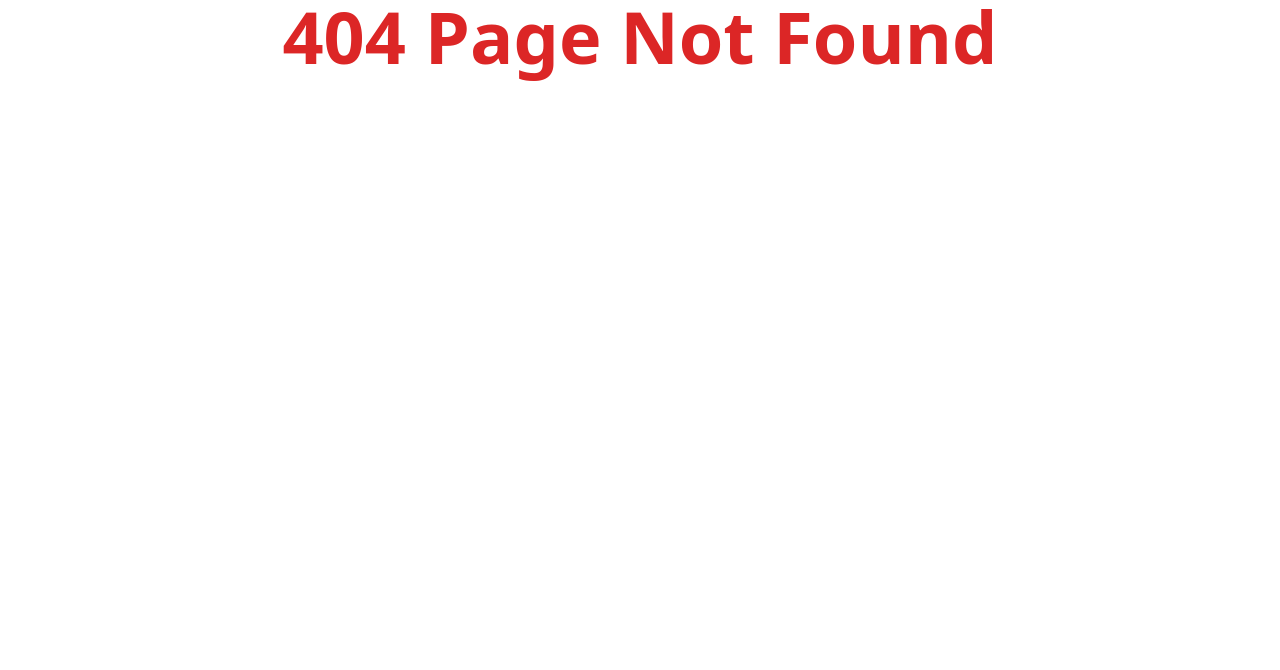
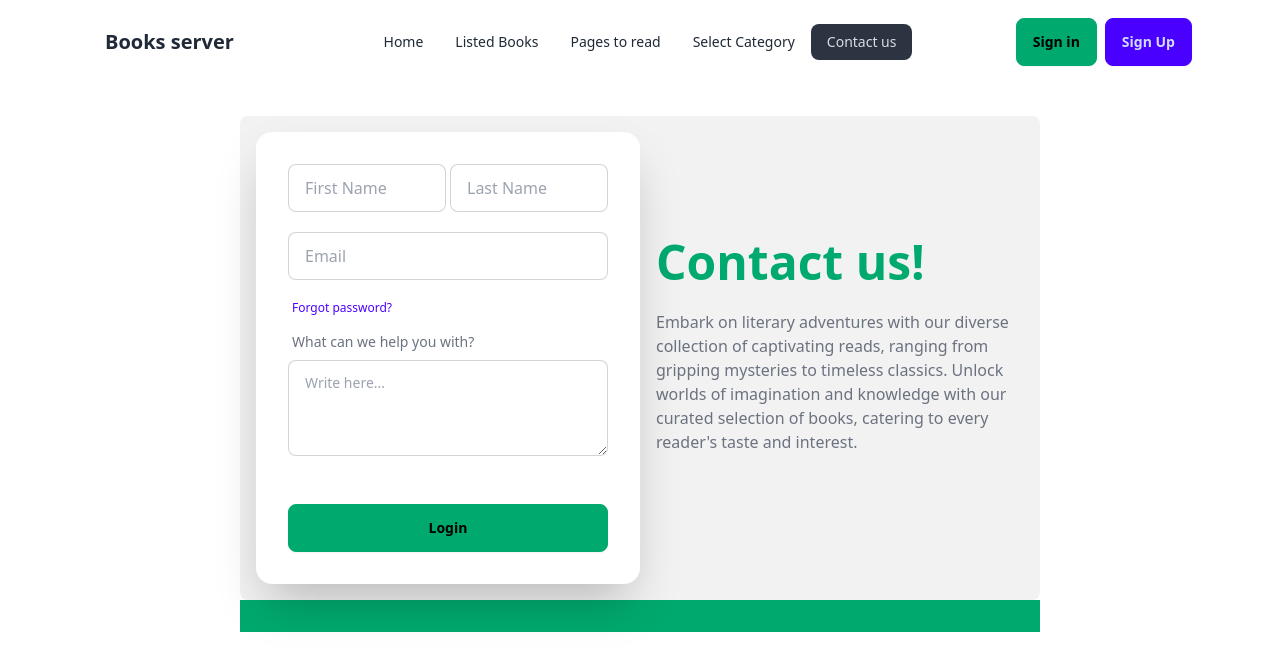
Before and after one commit to AsmShuvo/Book-Heaven, a React (Vite) app: page /contact in a window 1280 px wide. Before the commit this address had no page. Shown: the top 670 px of the page. Built offline with nearby package versions, Linux system fonts and the light colour scheme.

Commit message:
contact us created

```diff
--- /dev/null
+++ b/src/components/ContactUs.jsx
@@ -0,0 +1,76 @@
+import React from "react";
+
+const ContactUs = () => {
+  return (
+    <div className=" mx-60 my-10">
+      <div className="hero bg-base-200  rounded-lg">
+        <div className="hero-content flex-col lg:flex-row-reverse">
+          <div className="text-center lg:text-left">
+            <h1 className="text-5xl text-success font-bold">Contact us!</h1>
+            <p className="py-6 text-gray-500">
+              Embark on literary adventures with our diverse collection of
+              captivating reads, ranging from gripping mysteries to timeless
+              classics. Unlock worlds of imagination and knowledge with our
+              curated selection of books, catering to every reader's taste and
+              interest.
+            </p>
+          </div>
+          <div className="card shrink-0 w-full max-w-sm shadow-2xl bg-base-100">
+            <form className="card-body">
+              <div className="form-control flex flex-row gap-1">
+                <input
+                  type="text"
+                  placeholder="First Name"
+                  className="input input-bordered w-1/2"
+                  required
+                />
+                <input
+                  type="text"
+                  placeholder="Last Name"
+                  className="input input-bordered w-1/2"
+                  required
+                />
+              </div>
+              <div className="form-control">
+                <input
+                  type="Email"
+                  placeholder="Email"
+                  className="input input-bordered my-3"
+                  required
+                />
+                <label className="label">
+                  <a
+                    href="#"
+                    className="label-text-alt text-primary link link-hover"
+                  >
+                    Forgot password?
+                  </a>
+                </label>
+                <label className="form-control">
+                  <div className="label">
+                    <span className="label-text text-gray-500">
+                      What can we help you with?
+                    </span>
+                  </div>
+                  <textarea
+                    className="textarea textarea-bordered h-24"
+                    placeholder="Write here..."
+                  ></textarea>
+                  <div className="label"></div>
+                </label>
+              </div>
+              <div className="form-control mt-6">
+                <button className="btn btn-success">Login</button>
+              </div>
+            </form>
+          </div>
+        </div>
+      </div>
+      <footer className="footer footer-center p-4 bg-success text-base-content">
+        <aside></aside>
+      </footer>
+    </div>
+  );
+};
+
+export default ContactUs;
--- a/src/components/Home.jsx
+++ b/src/components/Home.jsx
@@ -4,6 +4,7 @@ import Books from './Books';
 import ListHeader from './ListHeader';
 import ReadList from './ReadList';
 import Tabs from './Tabs';
+import ContactUs from './ContactUs';
 const Home = () => {
     return (
         <div>
--- a/src/components/Nav.jsx
+++ b/src/components/Nav.jsx
@@ -38,6 +38,9 @@ const Nav = () => {
               <li>
                 <NavLink to="/category">Select Category</NavLink>
               </li>
+              <li>
+                <NavLink to="/contact">Contact us</NavLink>
+              </li>
 
             </ul>
           </div>
@@ -57,6 +60,10 @@ const Nav = () => {
               <li>
                 <NavLink to="/category">Select Category</NavLink>
               </li>
+              <li>
+                <NavLink to="/contact">Contact us</NavLink>
+              </li>
+
           </ul>
         </div>
         <div className="navbar-end">
--- a/src/main.jsx
+++ b/src/main.jsx
@@ -15,6 +15,7 @@ import BookDetails from './components/BookDetails.jsx';
 import ReadList from './components/ReadList.jsx';
 import WishList from './components/WishList.jsx';
 import Category from './components/Category.jsx';
+import ContactUs from './components/ContactUs';
 
 const router = createBrowserRouter([
   {
@@ -44,6 +45,11 @@ const router = createBrowserRouter([
         element: <Category/>,
         loader: ()=> fetch('../public/books.json')
       }
+      ,
+      {
+        path: "/contact",
+        element: <ContactUs/>
+      }
     ]
   },
 ]);
```
